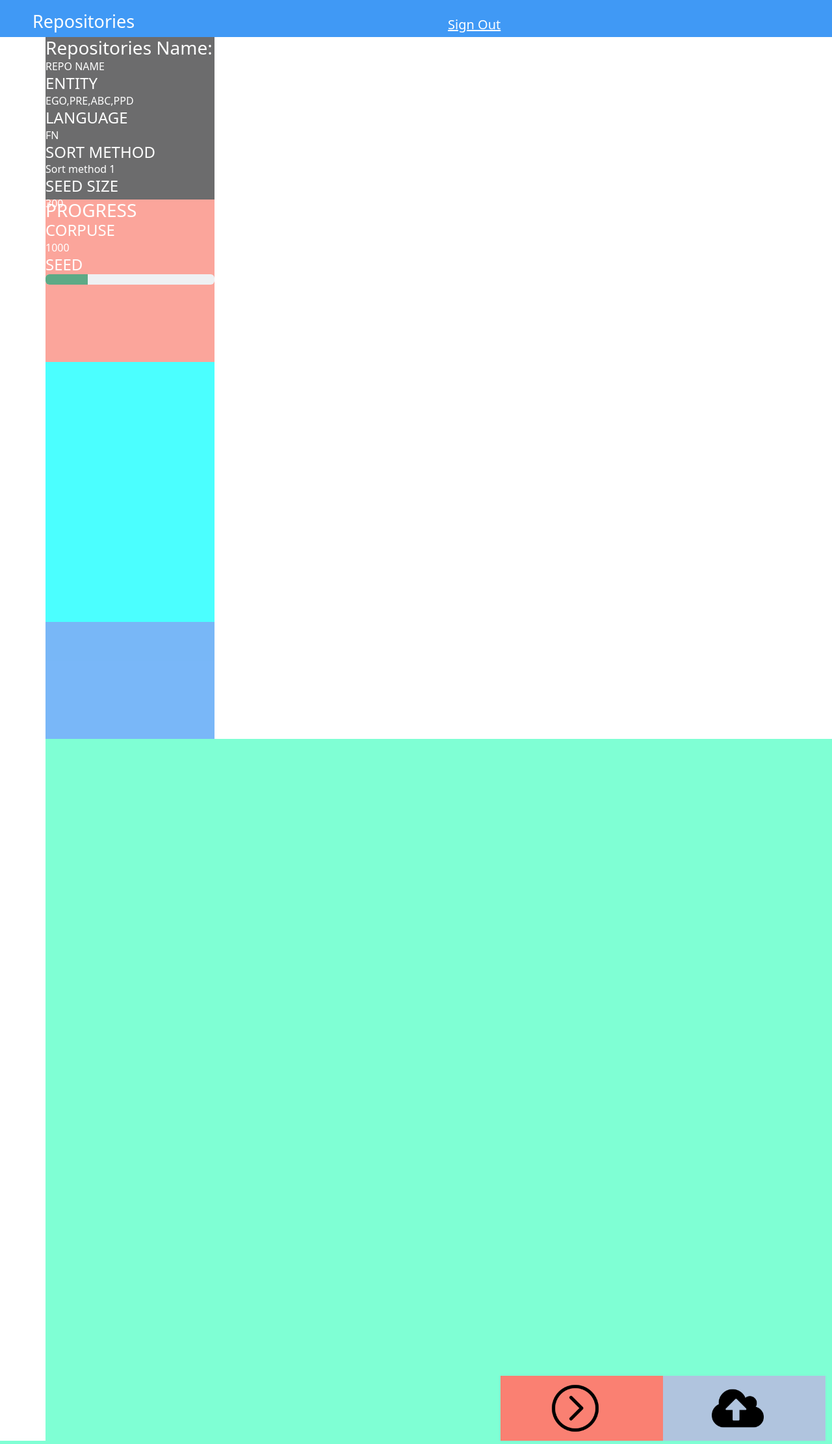
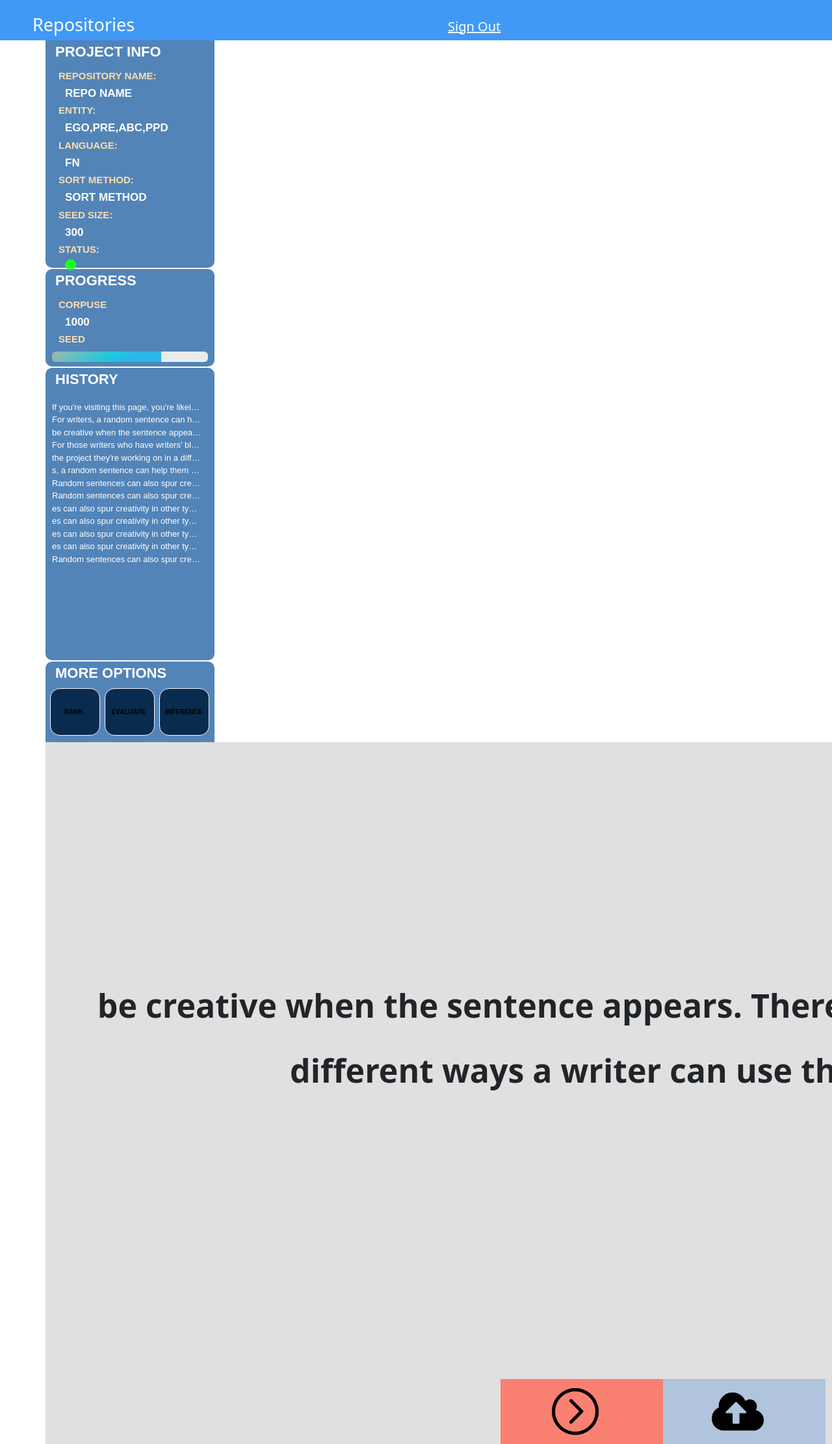
Before and after one commit to hsuBnOediH/ConsoleFree-HER, a Rails app: a page that uses app/views/repos/main.html.erb in a window 1280 px wide; the page is wider, and only the part inside the window is pictured. Shown: that part at 65% size. Run offline with Rails 7, Linux system fonts and the light colour scheme; data comes from the database, SQL or seed files in the repository; style sheets or scripts are compiled from the project's sources; some libraries are stand-ins or nearby versions.

Commit message:
main css finished

```diff
--- a/app/assets/stylesheets/application.scss
+++ b/app/assets/stylesheets/application.scss
@@ -163,7 +163,7 @@
 }
 
 /*# sourceMappingURL=users.css.map */
-.navbar{
+.navbar {
   margin-bottom: 0;
 }
 
@@ -265,9 +265,9 @@
   float: right;
 }
 
-#add_repo{
+#add_repo {
   margin-top: 50px;
-  margin-left:160px;
+  margin-left: 160px;
   width: 140px;
   height: 140px;
   border-radius: 70px;
@@ -276,32 +276,35 @@
   color: #4099F5;
 }
 
-#add_repo p{
+#add_repo p {
   margin: auto 0;
   text-align: center;
 }
 
 
-.file-field{
+.file-field {
   margin-top: 15px;
 }
 
-.file-path-wrapper{
+.file-path-wrapper {
   margin-top: 10px;
 }
 
 
-#text_window {
+
+#sentence_block {
+  text-align: center;
+  position: relative;
+  top: 350px;
+  font-weight: bolder;
+  font-size: 40px;
 }
 
-#sentence_block{
-  background: hotpink;
-}
-#sentence_block span{
-  font-size: 30px;
-  line-height: 50px;
+#sentence_block p {
+  font-size: 50px;
+  line-height: 100px;
   padding-right: 15px;
-  padding-left: 15px ;
+  padding-left: 15px;
 }
 
 .dropdown {
@@ -321,60 +324,90 @@
   display: block;
 }
 
-.dropdown-content p{
+.dropdown-content p {
   margin: 0;
 }
 
 
 #repo_card_space a {
-  color:#000;
+  color: #000;
 }
 
 
 /***********/
 
 
-#info_center{
+#info_center {
   float: left;
   width: 260px;
   height: 100%;
-  background: #4099F5;
-  opacity: 0.7;
+  font-family: Arial, Helvetica Neue, Helvetica, sans-serif;
   color: #fff;
 }
 
-#project_info{
-  height:250px ;
-  background: #2E2F30;
+#project_info {
+  height: 350px;
+  border-radius: 0px 0px 10px 10px;
+  background: #5284B8;
 }
 
-#info_center h3,h4,p{
+#info_center h3, h4, p,h2{
   margin: 0;
-  padding: 0;
-}
-#progress{
-  height:250px ;
-  background: salmon;
+  padding: 5px 0 0;
 }
 
-#sentence_history{
-  height:400px;
-  background: aqua;
+#info_center h3, h4{
+  font-weight: bolder;
+  padding-left: 20px;
+  color: #ffddab;
+  font-size: 15px;
 }
 
-#extra_button_space{
-  height: 180px;
+#info_center p {
+  color: #fff;
+  font-size: 17px;
+  font-weight: bolder;
+  padding-left: 30px;
 }
 
-#work_space_wrapper{
+#info_center h2{
+  font-size: 22px;
+  font-weight: bolder;
+  padding-left: 15px;
+  margin-bottom: 10px;
+}
+
+#progress {
+  height: 150px;
+  background: #5284B8;
+  border-radius: 10px 10px 10px 10px;
+}
+
+#sentence_history {
+  height: 450px;
+  background: #5284B8;
+  border-radius: 10px 10px 10px 10px;
+
+}
+
+#extra_button_space {
+  height: 124px;
+  border-radius: 10px 10px 0px 0px;
+  background: #5284B8;
+
+
+
+}
+
+#work_space_wrapper {
   float: left;
   width: 1720px;
   height: 1080px;
-  background: aquamarine;
   position: relative;
+  background: #e0e0e0;
 }
 
-#button_space{
+#button_space {
   height: 100px;
   width: 500px;
   position: absolute;
@@ -384,24 +417,88 @@
 }
 
 
-.bottom_button{
+.bottom_button {
   float: left;
-  height:100px;
+  height: 100px;
   width: 250px;
 }
 
-#next_sentence_button{
+#next_sentence_button {
   background: salmon;
 }
-.bottom_button img{
+
+.bottom_button img {
   margin-left: 75px;
   margin-right: 75px;
   margin-top: 10px;
 }
-#update_to_file_button{
+
+#update_to_file_button {
   background: lightsteelblue;
 }
 
-#progress_bar{
+#progress_bar {
   opacity: 1;
+  width: 240px;
+  margin-left: 10px;
+  margin-top: 10px;
 }
+
+#progress_bar_finished {
+  background: linear-gradient(141deg, #9fb8ad 0%, #1fc8db 51%, #2cb5e8 75%);
+}
+
+hr {
+  border: 0;
+  height: 2px;
+  background: #ffffff;
+  margin: 0;
+}
+
+.dot {
+  height: 17px;
+  width: 17px;
+  background-color: #A30000;
+  background-color: #17ff17;
+  border-radius: 50%;
+  display: inline-block;
+}
+
+#cache_block{
+  overflow-y: auto;
+  margin-left: 10px;
+  margin-top: 20px;
+  width: 240px;
+  height: 350px;
+}
+
+.history_record{
+  overflow: hidden;
+  min-width: 0;
+  text-align: left;
+  white-space: nowrap;
+  padding-right: 10px;
+  text-overflow: ellipsis;
+  font-size: 13px;
+}
+#extra_button_wrapper{
+  height: 50px;
+}
+
+.extra_button{
+  margin-left: 7px;
+ background: #092b4e;
+  border-radius: 15px;
+  padding-left: 8px;
+  font-size: 10px;
+  text-align: center;
+  font-weight: bold;
+  float: left;
+  width: 77px;
+  height: 73px;
+}
+
+.extra_button:hover{
+  color: black;
+
+}
--- a/app/views/repos/main.html.erb
+++ b/app/views/repos/main.html.erb
@@ -6,41 +6,111 @@
   <div id="info_center">
     <div id="project_info">
       <div id="project_info_wrapper">
-        <h3>Repositories Name:</h3>
+        <h2>PROJECT INFO</h2>
+        <h3>REPOSITORY NAME:</h3>
         <p>REPO NAME</p>
-        <h4>ENTITY</h4>
+        <h4>ENTITY:</h4>
         <p>EGO,PRE,ABC,PPD</p>
-        <h4>LANGUAGE</h4>
+        <h4>LANGUAGE:</h4>
         <p>FN</p>
-        <h4>SORT METHOD</h4>
-        <p>Sort method 1</p>
-        <h4>SEED SIZE</h4>
+        <h4>SORT METHOD:</h4>
+        <p>SORT METHOD</p>
+        <h4>SEED SIZE:</h4>
         <p>300</p>
+        <h4>STATUS:</h4>
+        <p><span class="dot"></span></p>
 
       </div>
     </div>
+
+    <hr>
+
     <div id="progress">
-      <h3>PROGRESS</h3>
+      <h2>PROGRESS</h2>
       <h4>CORPUSE</h4>
       <p>1000</p>
       <h4>SEED</h4>
-      <div class="progress">
-        <div class="progress-bar bg-success" role="progressbar" style="width: 25%" aria-valuenow="25" aria-valuemin="0" aria-valuemax="100"></div>
+      <div class="progress" id="progress_bar">
+        <div id="progress_bar_finished" class="progress-bar bg-success" role="progressbar" style="width: 70%" aria-valuenow="70" aria-valuemin="0" aria-valuemax="100"></div>
       </div>
     </div>
+
+    <hr>
+
+
     <div id="sentence_history">
+      <h2>HISTORY</h2>
+      <div id="cache_block">
+        <span>
+          <div class="history_record">
+            If you're visiting this page, you're likely here because you're searching for a random sentence. Sometimes a random word just isn't enough, and that is where the random sentence generator comes into play. By inputting the desired number, you can make a list of as many random sentences as you want or need. Producing random sentences can be helpful in a number of different ways.
+          </div>
+          <div class="history_record">
+            For writers, a random sentence can help them get their creative juices flowing. Since the
+          </div>
+          <div class="history_record">
+            be creative when the sentence appears. There are a number of different ways a writer can use the ran
+          </div>
+          <div class="history_record">
+            For those writers who have writers' block, this can be an excellent way to take a step to crumbling those walls. By takin
+          </div>
+          <div class="history_record">
+            the project they're working on in a different light and perspective. Sometimes all it takes is to get that first sent
+          </div>
+          <div class="history_record">
+            s, a random sentence can help them get their creative juices flowing. Since the topic of the se
+          </div>
+          <div class="history_record">
+            Random sentences can also spur creativity in other types of projects being done. If you are trying to come up with a new concept, a new idea or a new product, a random sen
+          </div>
+          <div class="history_record">
+            Random sentences can also spur creativity in other types of projects being done. If you are trying to come up with a new concept, a new idea or a new product, a random sen
+          </div>
+          <div class="history_record">
+            es can also spur creativity in other types of projects
+          </div>
+          <div class="history_record">
+            es can also spur creativity in other types of projects
+          </div>
+          <div class="history_record">
+            es can also spur creativity in other types of projects
+          </div>
+          <div class="history_record">
+            es can also spur creativity in other types of projects
+          </div>
+          <div class="history_record">
+            Random sentences can also spur creativity in other types of projects being done. If you are trying to come up with a new concept, a new idea or a new product, a random sen
+          </div>
+
+        </span>
+
+      </div>
     </div>
+
+    <hr>
     <div id="extra_button_space">
 
+      <h2>MORE OPTIONS</h2>
+      <div id="extra_button_wrapper">
+        <button type="button" class="btn btn-light extra_button">RANK</button>
+        <button type="button" class="btn btn-light extra_button" >EVALUATE</button>
+        <button type="button" class="btn btn-light extra_button">INFERENCE</button>
+      </div>
     </div>
   </div>
   <div id="work_space_wrapper">
+    <div id="sentence_block">
+      <p><span>be creative when the sentence appears. There are a number of different ways a writer can use the ran
+</span></p>
+
+    </div>
+
     <div id="button_space">
       <div id="next_sentence_button" class="bottom_button">
-        <%=image_tag("next_btn_img.png", height: '80', width: '80') %>
+        <%= image_tag("next_btn_img.png", height: '80', width: '80') %>
       </div>
       <div id="update_to_file_button" class="bottom_button">
-        <%=image_tag("upload_btn_img.png", height: '80', width: '80s') %>
+        <%= image_tag("upload_btn_img.png", height: '80', width: '80s') %>
       </div>
     </div>
   </div>
--- a/app/views/users/info.html.erb
+++ b/app/views/users/info.html.erb
@@ -28,8 +28,8 @@
       </a>
     <% end %>
 
-    <div class="card" style="width: 18rem;"  id="card_for_add_repo">
-      <div id="add_repo" data-toggle="modal" data-target="#addModal">
+    <div class="card" style="width: 18rem;"  id="card_for_add_repo" data-toggle="modal" data-target="#addModal">
+      <div id="add_repo" >
         <p>&#10010</p>
       </div>
     </div>
```
